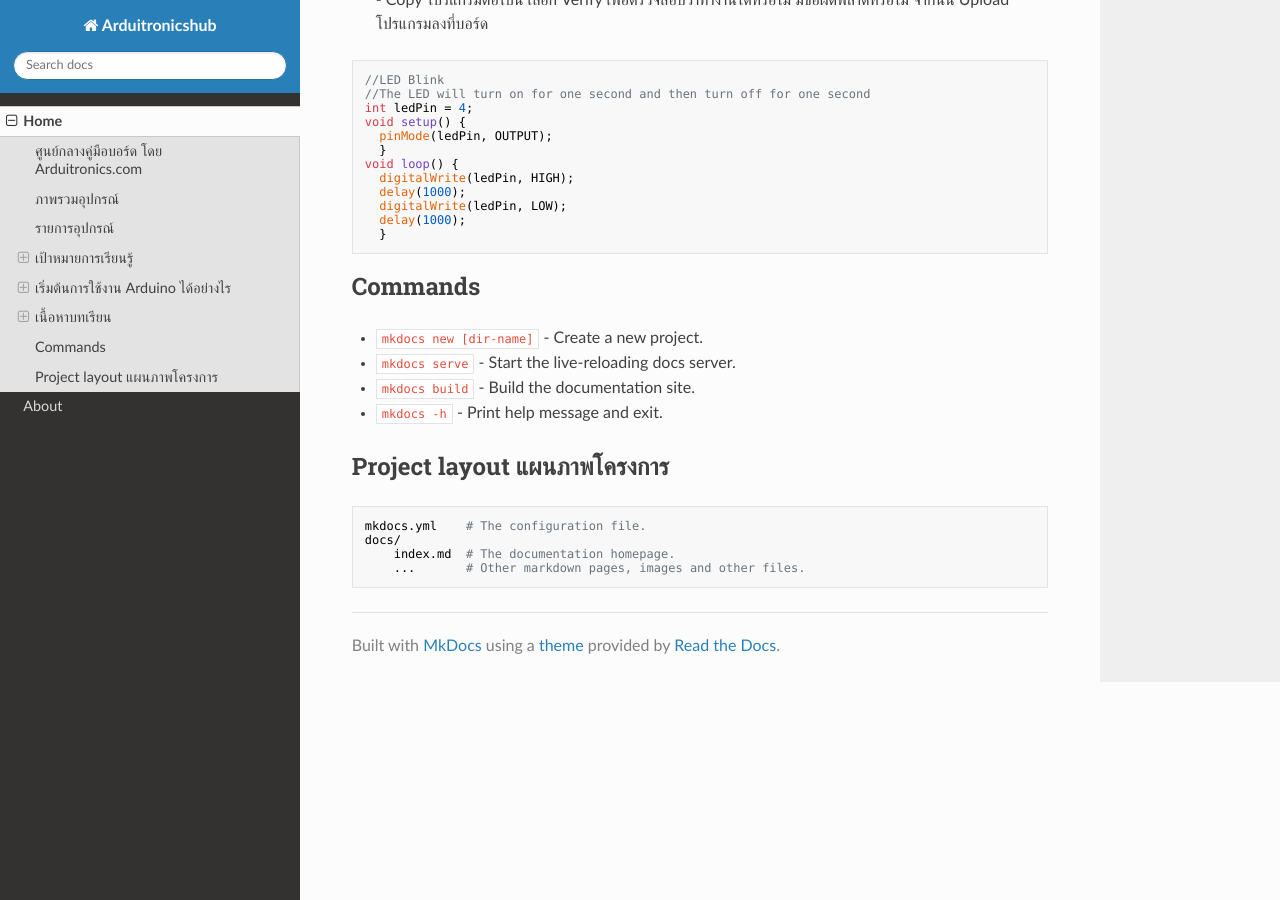
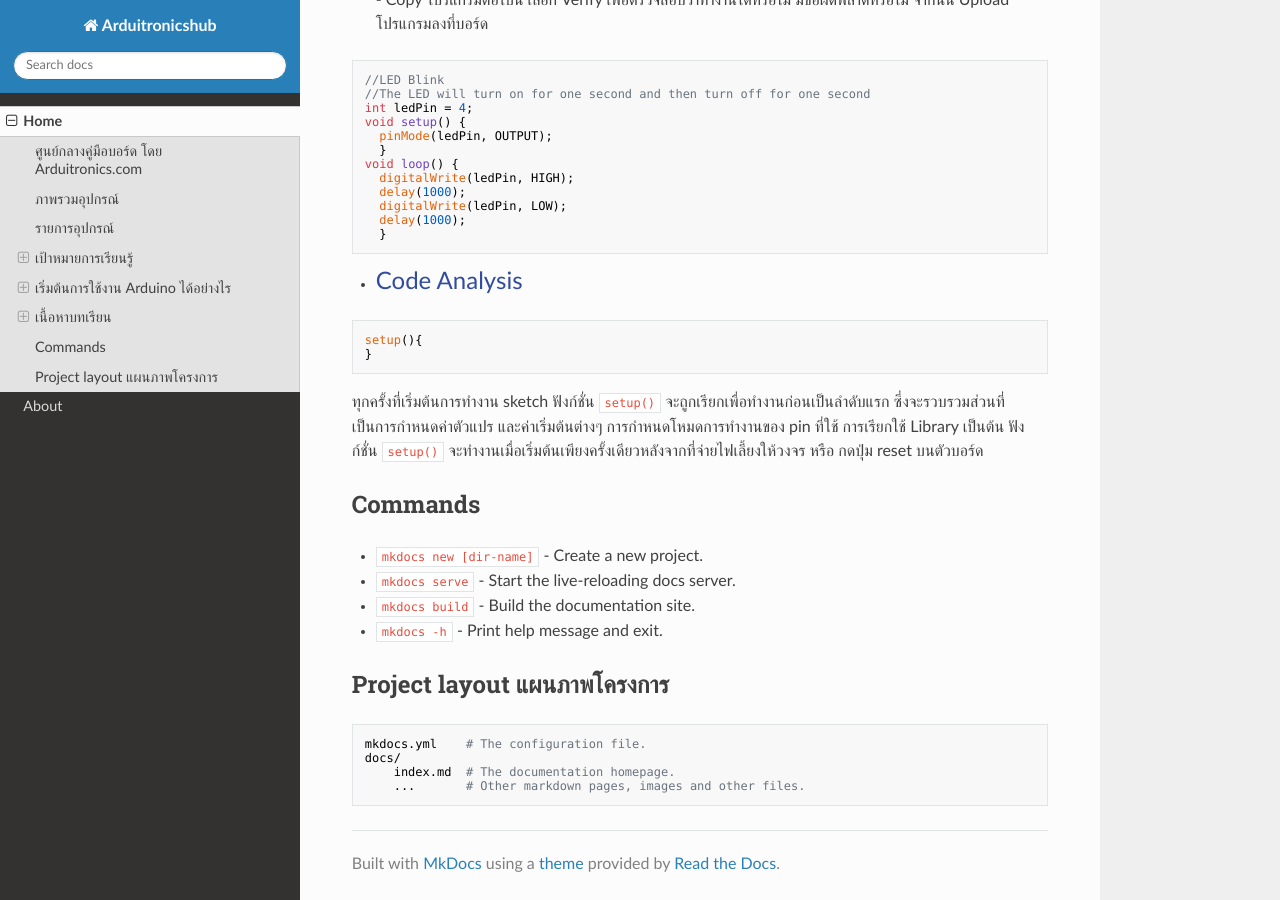
Before and after one commit to arduitronics/gk00001, an MkDocs documentation site: the page built from docs/index.md, in a window 1280 px wide and 900 px high, scrolled down 7774 px. Built offline with MkDocs 1.6.1, drawn with Linux system fonts in a browser that asks for light colours; nearby versions of some CDN libraries.

Commit message:
เพิ่มการทำงานของ setup()

````diff
--- a/docs/index.md
+++ b/docs/index.md
@@ -192,6 +192,16 @@ void loop() {
 ```
 
 
+- <font size=5;font color=#314B9F >Code Analysis</font>
+
+```cpp
+setup(){
+}
+```
+ทุกครั้งที่เริ่มต้นการทำงาน sketch ฟังก์ชั่น `setup()` จะถูกเรียกเพื่อทำงานก่อนเป็นลำดับแรก  ซึ่งจะรวบรวมส่วนที่เป็นการกำหนดค่าตัวแปร และค่าเริ่มต้นต่างๆ  การกำหนดโหมดการทำงานของ pin ที่ใช้  การเรียกใช้ Library เป็นต้น  ฟังก์ชั่น `setup()` จะทำงานเมื่อเริ่มต้นเพียงครั้งเดียวหลังจากที่จ่ายไฟเลี้ยงให้วงจร หรือ กดปุ่ม reset บนตัวบอร์ด
+
+
+
 ## Commands
 
 * `mkdocs new [dir-name]` - Create a new project.
````
